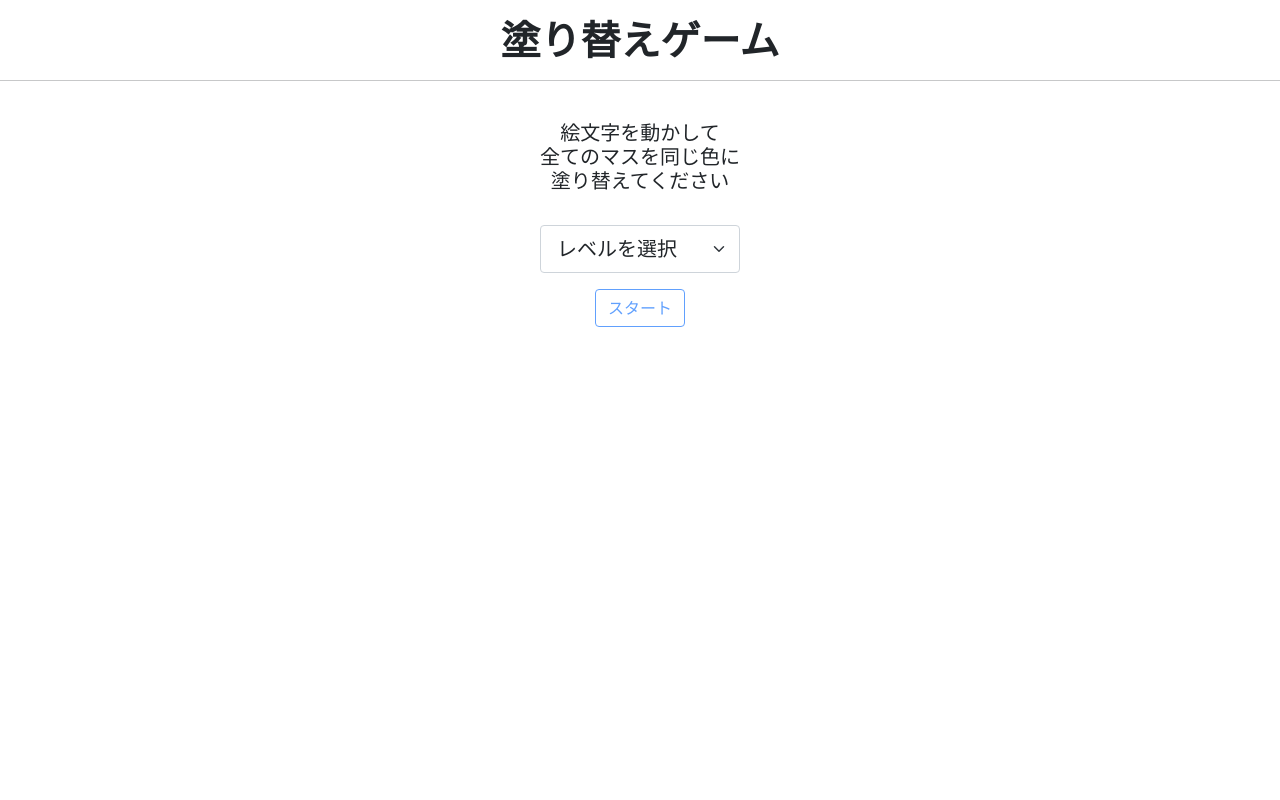
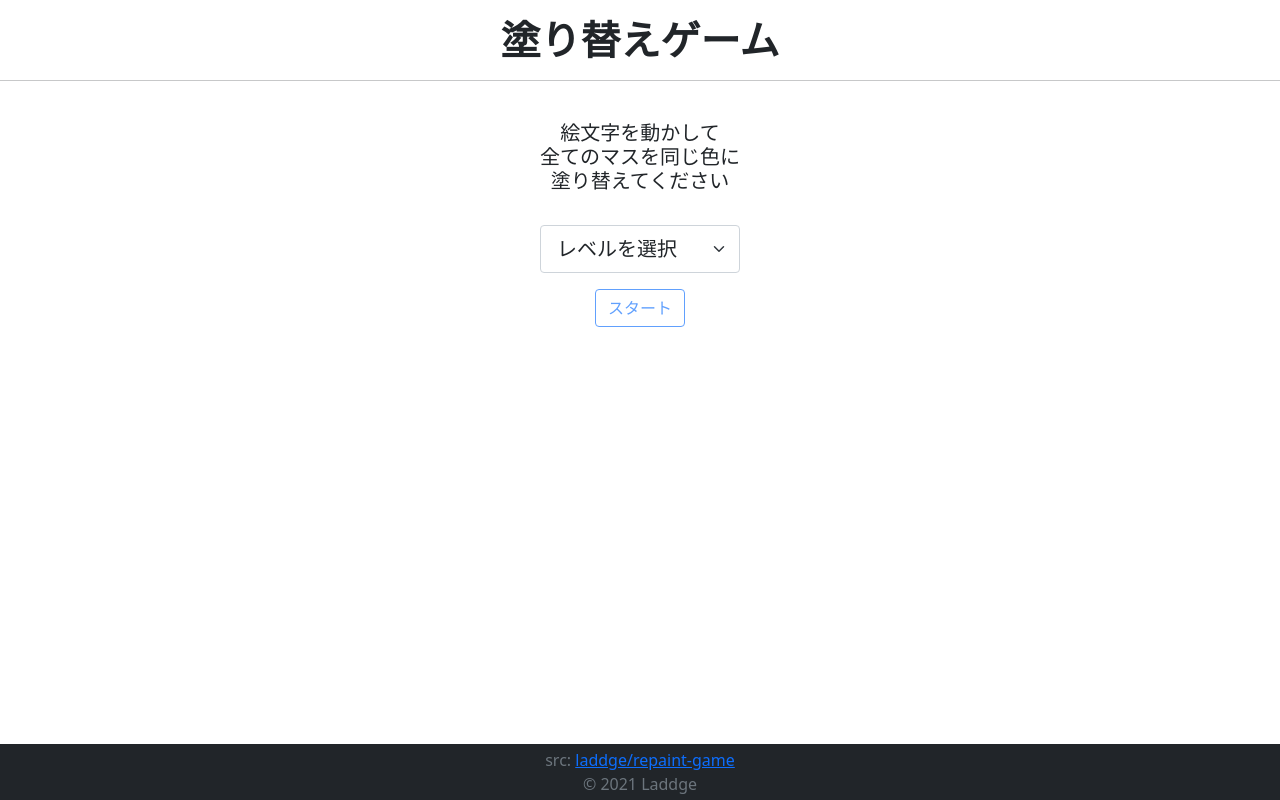
Before and after one commit to laddge/repaint-game, a plain HTML site: page index.html in a window 1280 px wide. Drawn offline with nearby package versions, Linux system fonts and the light colour scheme.

Commit message:
[feat] フッターを追加

```diff
--- a/index.html
+++ b/index.html
@@ -78,6 +78,12 @@
             </div>
         </div>
     </div>
+    <footer class="p-1 bg-dark position-fixed bottom-0 w-100 text-center">
+        <span class="text-muted">
+            src: <a href="https://github.com/laddge/repaint-game">laddge/repaint-game</a><br>
+            &copy; 2021 Laddge
+        </span>
+    </footer>
     <script src="https://cdn.jsdelivr.net/npm/bootstrap@5.1.0/dist/js/bootstrap.bundle.min.js" integrity="sha384-U1DAWAznBHeqEIlVSCgzq+c9gqGAJn5c/t99JyeKa9xxaYpSvHU5awsuZVVFIhvj" crossorigin="anonymous"></script>
     <script type="text/javascript" src="./js/main.js"></script>
 </body>
```
